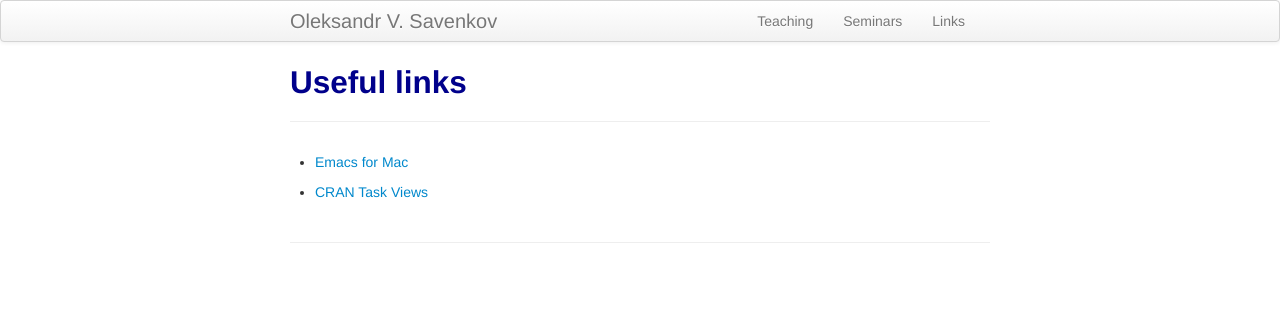
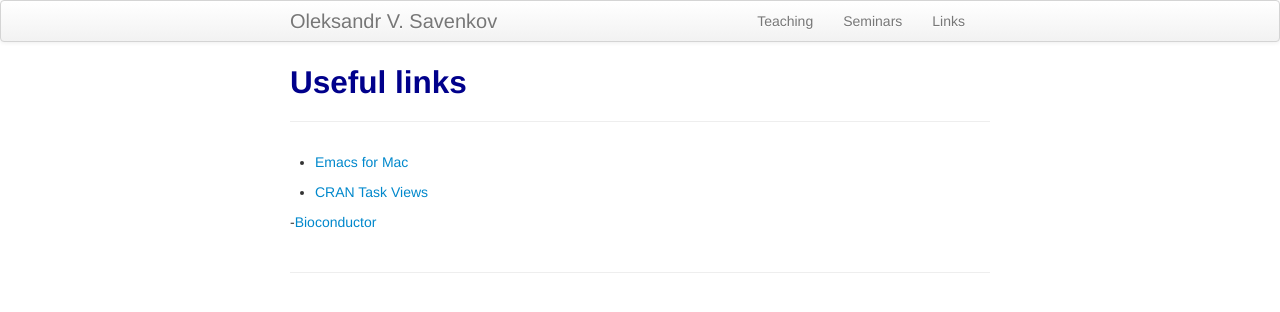
Before and after one commit to ovsavenkov/ovsavenkov.github.io, a Jekyll site: the page built from links.md, in a window 1280 px wide. Shown: the top 312 px of the page. Built offline with Jekyll 4.4.1, drawn with Linux system fonts in a browser that asks for light colours.

Commit message:
bioconductor link added

```diff
--- a/links.md
+++ b/links.md
@@ -7,3 +7,5 @@ description: Oleksandr Savenkov's links
 - [Emacs for Mac](https://vigou3.github.io/emacs-modified-macos/)
 
 - [CRAN Task Views](https://cran.r-project.org/web/views/)
+
+-[Bioconductor](https://www.bioconductor.org/)
```
